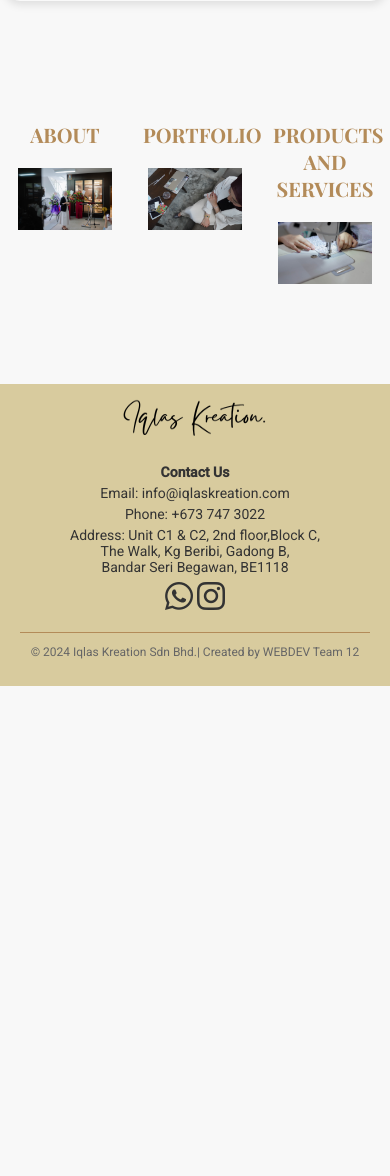
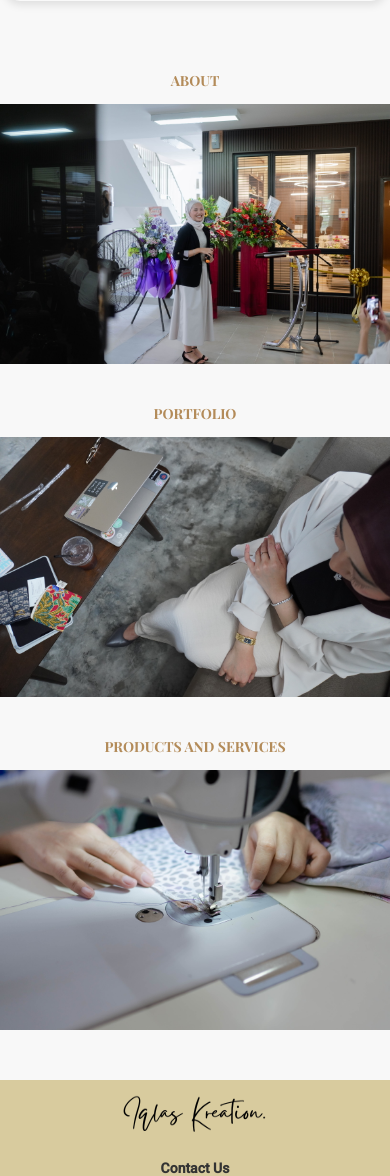
Before and after one commit to Zylioth/Group12_WEBDEV_AS1, a PHP site: page / in a window 390 px wide. Shown: the part 964-2140 px from the top of the page. Before the commit the page ends 1650 px from the top, so only its background shows below. Run offline with PHP 8.4, Linux system fonts and the light colour scheme; some libraries are stand-ins or nearby versions; some web fonts are replaced.

Commit message:
portfolio user side & index css added responsive

```diff
--- a/css/style.css
+++ b/css/style.css
@@ -204,6 +204,75 @@
   font-family: 'Playfair Display', serif;
   font-size: 20px;
   color: #b38b59;
+}
+
+
+/* Responsive for sections rh index.php bawah */
+
+@media (max-width: 1024px) {
+  .sections {
+    flex-direction: column; /* Stack sections vertically on tablets */
+    padding: 50px 0;
+  }
+
+  .sections .section {
+    width: 90%; /* Slightly reduce section width */
+  }
+
+  .sections .section img {
+    width: 100%; /* Ensure images fit the section width */
+  }
+
+  .sections .section .caption {
+    width: 100%; /* Adjust caption width */
+  }
+
+  .section h3 {
+    font-size: 18px; /* Slightly smaller heading on tablets */
+  }
+}
+
+@media (max-width: 768px) {
+  .sections {
+    padding: 40px 0; /* Reduce padding on smaller screens */
+  }
+
+  .sections .section {
+    width: 100%; /* Full width for small screens */
+  }
+
+  .sections .section img {
+    width: 100%; /* Images take full width */
+  }
+
+  .sections .section .caption {
+    width: 100%; /* Full width caption */
+    font-size: 16px; /* Slightly smaller caption text */
+    padding: 8px;
+  }
+
+  .section h3 {
+    font-size: 16px; /* Smaller heading for mobile */
+  }
+}
+
+@media (max-width: 480px) {
+  .sections {
+    padding: 30px 0; /* Less padding for mobile */
+  }
+
+  .sections .section img {
+    width: 100%; /* Full width images */
+  }
+
+  .sections .section .caption {
+    font-size: 14px; /* Smaller font for mobile captions */
+    padding: 6px;
+  }
+
+  .section h3 {
+    font-size: 14px; /* Smaller heading for mobile */
+  }
 }
 
 
```
Also changed, not shown: portfolio.php (+2 -5 lines), uploads/Home_prodNserv.JPG (added).
